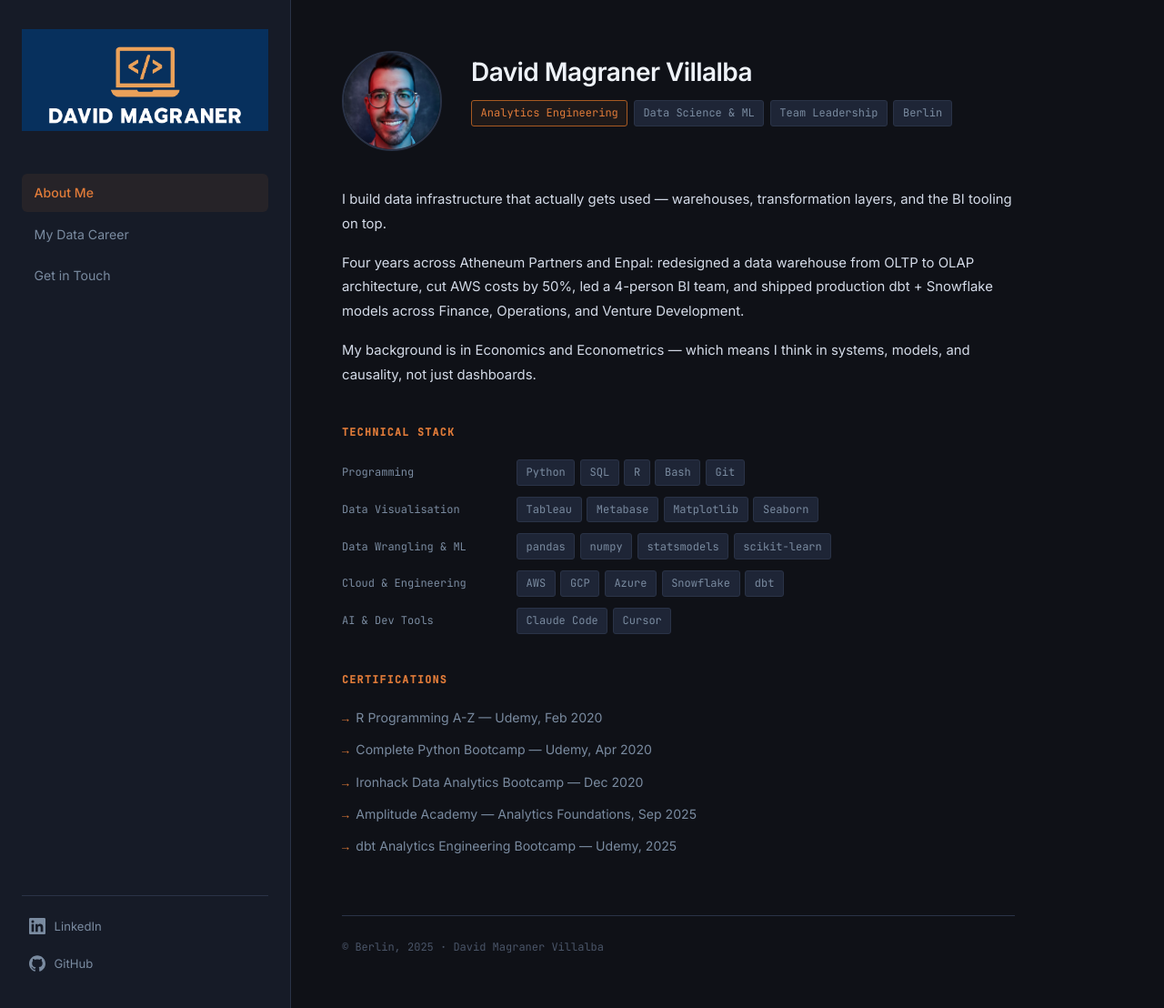
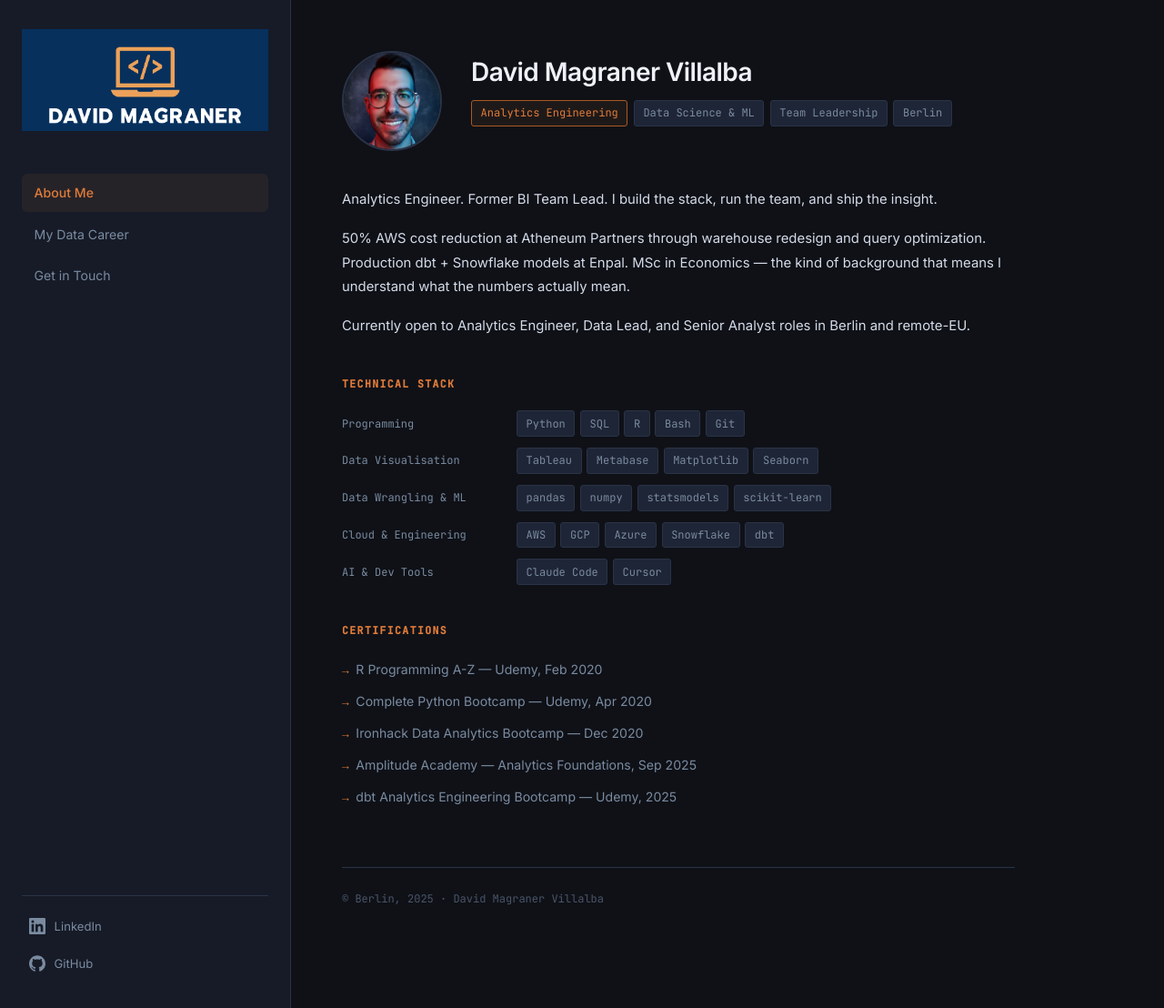
Before and after one commit to mavidvd/my-portfolio, a Jekyll site: the page built from index.md, in a window 1280 px wide and 1108 px high. Shown: the whole window at 91% size. Built offline with Jekyll 4.4.1, drawn with Linux system fonts in a browser that asks for light colours.

Commit message:
Edit index.

```diff
--- a/index.md
+++ b/index.md
@@ -17,14 +17,14 @@ title: David Magraner Villalba
 </div>
 
 <div class="about-bio">
-  <p>I build data infrastructure that actually gets used — warehouses,
-transformation layers, and the BI tooling on top.</p>
-  <p>Four years across Atheneum Partners and Enpal: redesigned a data
-warehouse from OLTP to OLAP architecture, cut AWS costs by 50%,
-led a 4-person BI team, and shipped production dbt + Snowflake
-models across Finance, Operations, and Venture Development.</p>
-  <p>My background is in Economics and Econometrics — which means I
-think in systems, models, and causality, not just dashboards.</p>
+  <p>Analytics Engineer. Former BI Team Lead. I build the stack,
+run the team, and ship the insight.</p>
+  <p>50% AWS cost reduction at Atheneum Partners through warehouse
+redesign and query optimization. Production dbt + Snowflake models
+at Enpal. MSc in Economics — the kind of background that means
+I understand what the numbers actually mean.</p>
+  <p>Currently open to Analytics Engineer, Data Lead, and Senior
+Analyst roles in Berlin and remote-EU.</p>
 </div>
 
 <div class="section">
```
Also changed, not shown: 1 other file.
